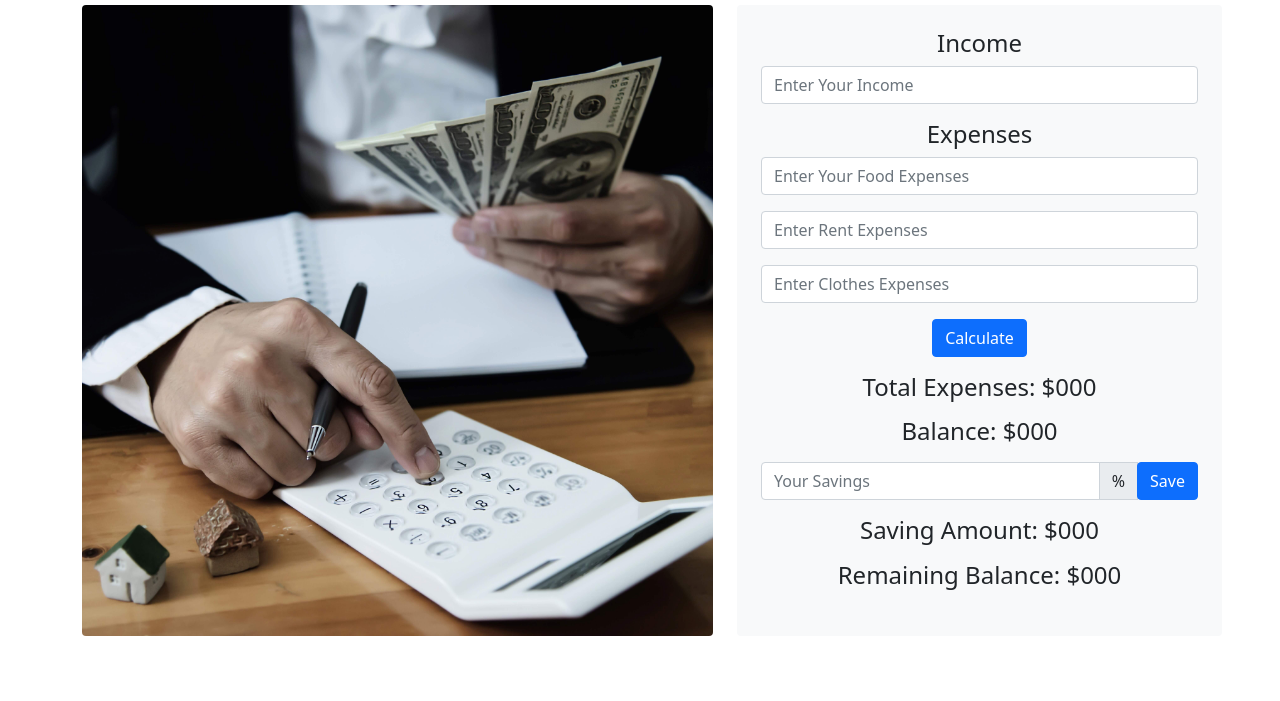
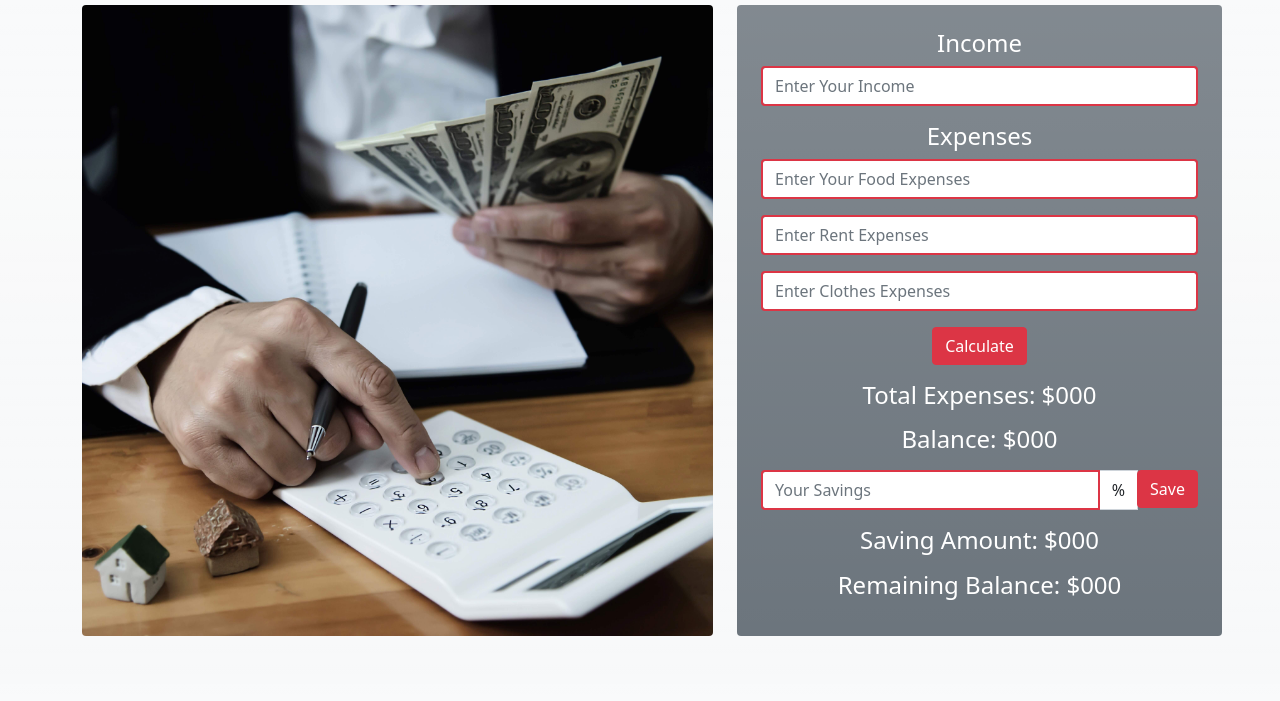
Before and after one commit to MShafiMS/money-master, a plain HTML site: page index.html in a window 1280 px wide. Shown: the part 99-800 px from the top of the page. Drawn offline with nearby package versions, Linux system fonts and the light colour scheme.

Commit message:
last commit

```diff
--- a/index.html
+++ b/index.html
@@ -11,58 +11,58 @@
     <link rel="stylesheet" href="css/style.css">
 
 </head>
-<body  class="container-md">
+<body  class="container-md bg-light bg-gradient">
     <!-- header part start  -->
     <header>
-        <h1 class="text-center text-info p-4">Budget Calculator</h1>
+        <h1 class="text-center text-danger p-4">Budget Calculator</h1>
     </header>
     <!-- header part end -->
 
     <!-- main part start  -->
     <main>
-            <div class="row gx-lg-5">
+            <div class="row gx-lg-5 mb-5">
                 <!-- image  -->
                 <div class="col-12 col-md-7">
                     <img class="img-fluid rounded" src="images/calculator.jpg" alt="">
                 </div>
                 <!-- calculator section  -->
-                <div class="col-12 col-md-5 bg-light rounded">
+                <div class="col-12 col-md-5 bg-secondary bg-gradient rounded">
                     <!-- income section  -->
                     <div class="mb-3 pt-4">
-                        <h4 class="text-center">Income</h4>
-                        <input id="income" class="form-control" type="text" placeholder="Enter Your Income" required>
+                        <h4 class="text-white text-center">Income</h4>
+                        <input id="income" class="border border-2 border-danger form-control" type="text" placeholder="Enter Your Income" required>
 
                     </div>
                     <!-- expenses section  -->
                     <div class="mb-3">
-                        <h4 class="text-center">Expenses</h4>
-                        <input id="food" class="form-control mb-3" type="text" placeholder="Enter Your Food Expenses">
-                        <input id="rent" class="form-control mb-3" type="text" placeholder="Enter Rent Expenses">
-                        <input id="clothes" class="form-control mb-3" type="text" placeholder="Enter Clothes Expenses">
+                        <h4 class="text-white text-center">Expenses</h4>
+                        <input id="food" class="border border-2 border-danger form-control mb-3" type="text" placeholder="Enter Your Food Expenses">
+                        <input id="rent" class="border border-2 border-danger form-control mb-3" type="text" placeholder="Enter Rent Expenses">
+                        <input id="clothes" class="border border-2 border-danger form-control mb-3" type="text" placeholder="Enter Clothes Expenses">
                         <p id="card" class="text-danger cards">please fill all input properly</p>
                         <div id="calculate" class="text-center">
-                            <button class="btn btn-primary">Calculate</button>
+                            <button class="btn btn-danger">Calculate</button>
                         </div>
                     </div>
                     <!-- total expenses and balance -->
                     <div class="mb-3">
-                        <h4 class="text-center mb-3">Total Expenses: $<span id="expenses">000</span></h4>
-                        <h4 class="text-center">Balance: $<span id="balance">000</span></h4>
+                        <h4 class="text-white text-center mb-3">Total Expenses: $<span id="expenses">000</span></h4>
+                        <h4 class="text-white text-center">Balance: $<span id="balance">000</span></h4>
                     </div>
                     <!-- savings section  -->
                     <div class="mb-3">
                         <div class="input-group mb-3">
-                            <input id="saving" type="text" class="form-control" placeholder="Your Savings">
-                            <span class="input-group-text">%</span>
+                            <input id="saving" type="text" class="border border-2 border-danger form-control" placeholder="Your Savings">
+                            <span class="bg-white input-group-text">%</span>
                             <div class="text-center">
-                                <button id="save" class="btn btn-primary">Save</button>
+                                <button id="save" class="btn btn-danger">Save</button>
                             </div>
                           </div>
                     </div>
                     <!-- saving amount and remaining balance  -->
                     <div class="mb-3">
-                        <h4 class="text-center mb-3">Saving Amount: $<span id="savings">000</span></h4>
-                        <h4 class="text-center">Remaining Balance: $<span id="remain">000</span></h4>
+                        <h4 class="text-white text-center mb-3">Saving Amount: $<span id="savings">000</span></h4>
+                        <h4 class="text-white text-center">Remaining Balance: $<span id="remain">000</span></h4>
                     </div>
                     <div>
                 </div>
```
